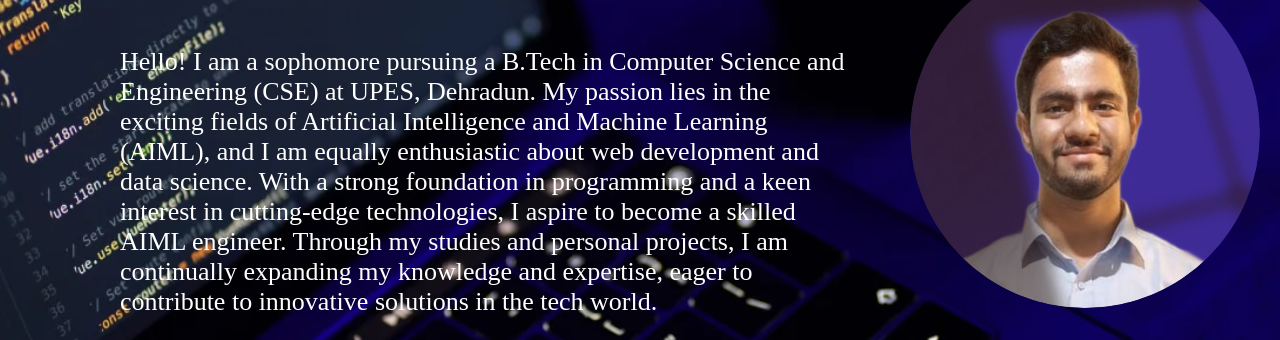
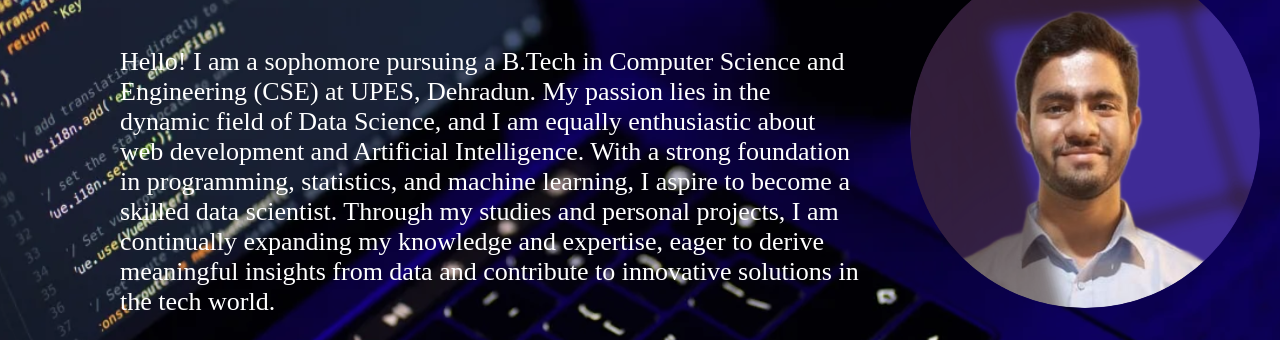
Before and after one commit to HimanshuPohani/Portfolio, a plain HTML site: page index.html in a window 1280 px wide. Shown: the part 312-652 px from the top of the page. Drawn offline with Linux system fonts and the light colour scheme.

Commit message:
Update index.html

```diff
--- a/index.html
+++ b/index.html
@@ -29,8 +29,7 @@
     <h1 class="h1">Himanshu Pohani</h1>
     <img src="profile-pic (1).png" id="img">
 
-        <p class="about"> Hello! I am a sophomore pursuing a B.Tech in Computer Science and Engineering (CSE) at UPES, Dehradun. My passion lies in the exciting fields of Artificial Intelligence and Machine Learning (AIML), and I am equally enthusiastic about web development and data science. With a strong foundation in programming and a keen interest in cutting-edge technologies, I aspire to become a skilled AIML engineer. Through my studies and personal projects, I am continually expanding my knowledge and expertise, eager to contribute to innovative solutions in the tech world.
-
+        <p class="about"> Hello! I am a sophomore pursuing a B.Tech in Computer Science and Engineering (CSE) at UPES, Dehradun. My passion lies in the dynamic field of Data Science, and I am equally enthusiastic about web development and Artificial Intelligence. With a strong foundation in programming, statistics, and machine learning, I aspire to become a skilled data scientist. Through my studies and personal projects, I am continually expanding my knowledge and expertise, eager to derive meaningful insights from data and contribute to innovative solutions in the tech world.
         </p>
 
 
```
